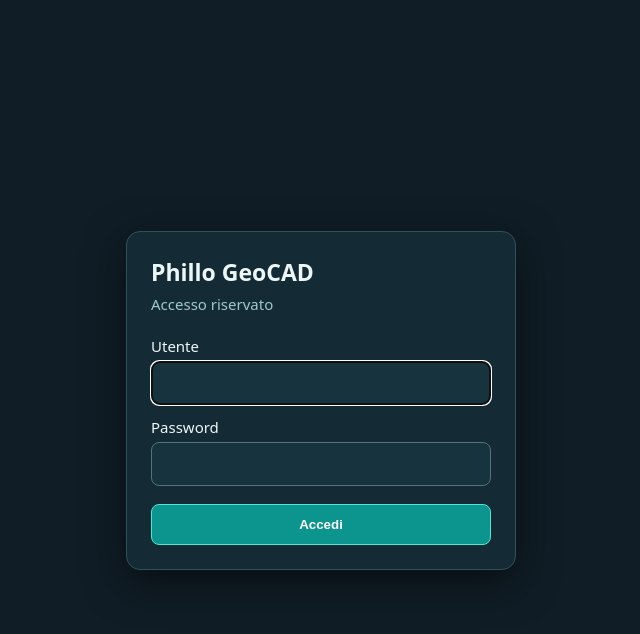
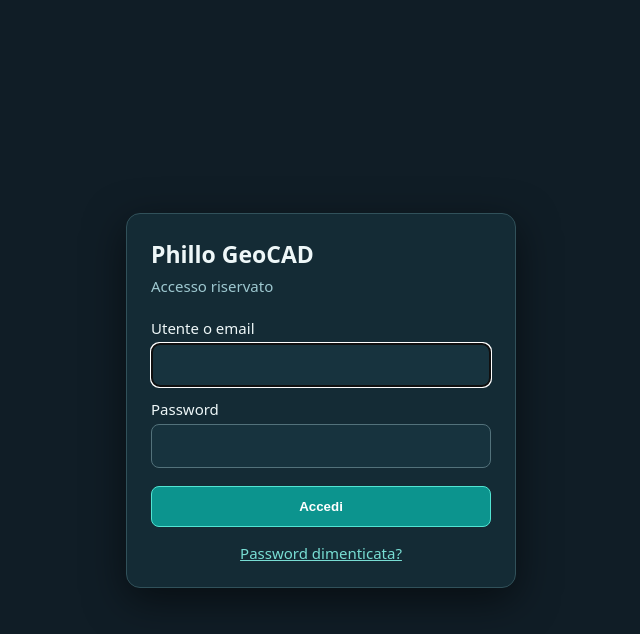
Before and after one commit to phillocode/phillo-geocad, a PHP site: page /php-hosting/login.php in a window 1280 px wide. Shown: the top 634 px of the page, without its empty margins (319-959 px from the left). Run offline with PHP 8.4, Linux system fonts and the light colour scheme.

Commit message:
Add email login and forgot password link

```diff
--- a/php-hosting/login.php
+++ b/php-hosting/login.php
@@ -41,13 +41,14 @@ if ($_SERVER['REQUEST_METHOD'] === 'POST') {
   <h1>Phillo GeoCAD</h1>
   <div class="sub">Accesso riservato</div>
   <?php if ($error): ?><div class="err"><?= htmlspecialchars($error, ENT_QUOTES, 'UTF-8') ?></div><?php endif; ?>
-  <label for="username">Utente</label>
+  <label for="username">Utente o email</label>
   <input id="username" name="username" autocomplete="username" required autofocus>
   <label for="password">Password</label>
   <input id="password" name="password" type="password" autocomplete="current-password" required>
   <input type="hidden" name="csrf" value="<?= htmlspecialchars(geocad_csrf_token(), ENT_QUOTES, 'UTF-8') ?>">
   <input type="hidden" name="next" value="<?= htmlspecialchars($next, ENT_QUOTES, 'UTF-8') ?>">
   <button type="submit">Accedi</button>
+  <p style="text-align:center;margin:16px 0 0"><a href="/forgot-password.php" style="color:#78ddd3">Password dimenticata?</a></p>
 </form>
 </body>
 </html>
```
